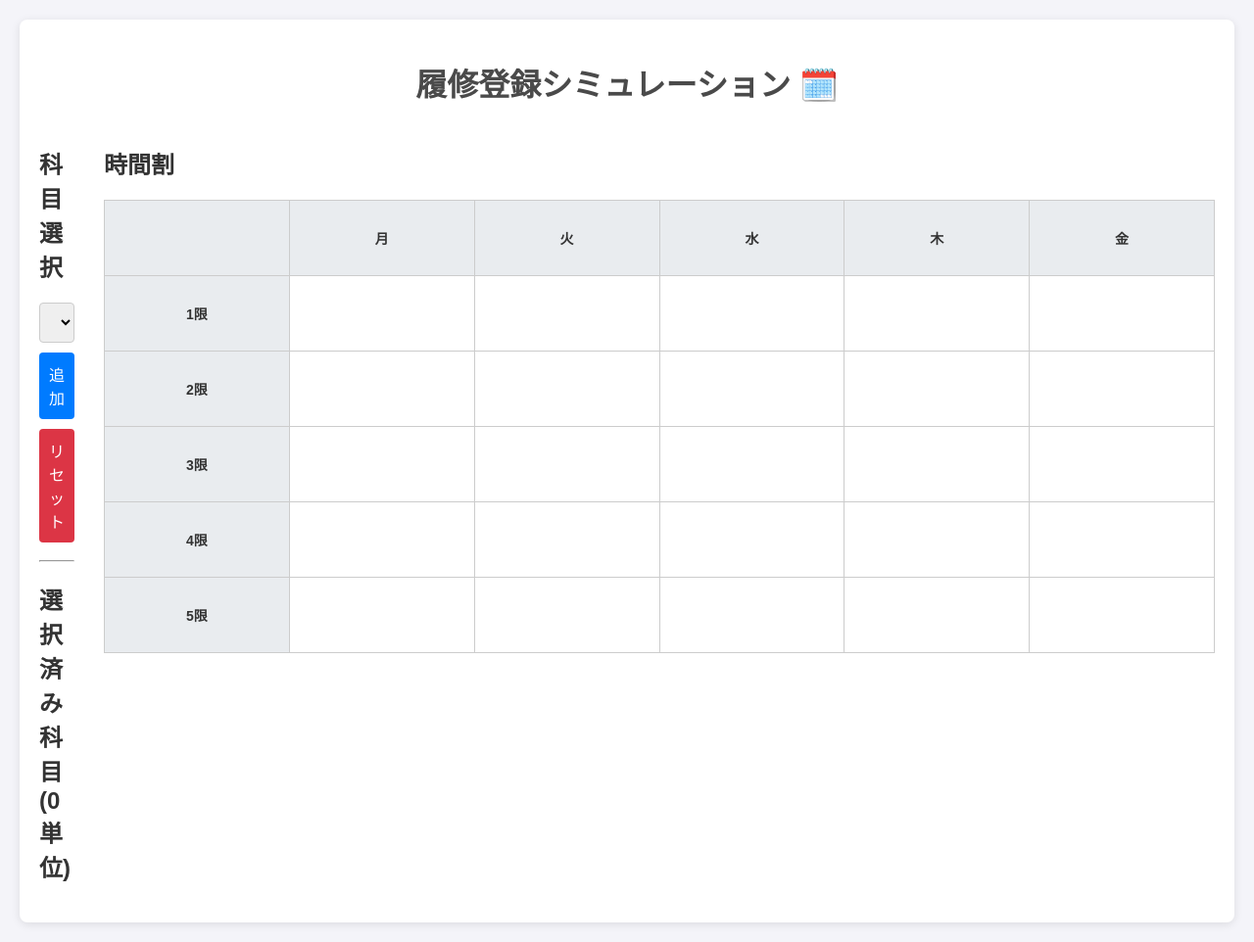
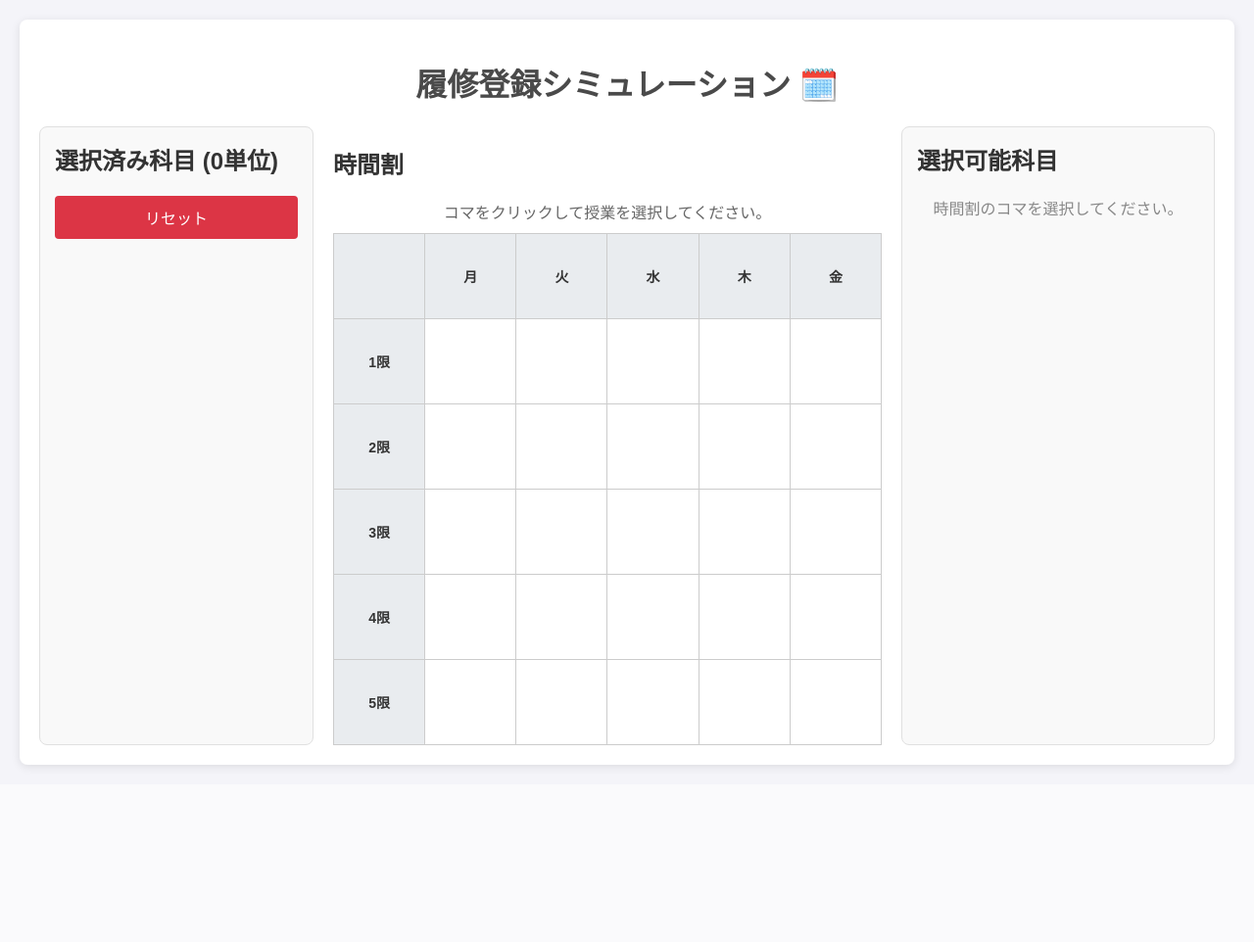
Before and after one commit to RyukokuDX/Rishu-Planner, a Flask app: page / in a window 1280 px wide. Shown: the whole page at 98% size. After the commit the page ends 786 px from the top, so only its background shows below. Run offline with Flask 3, Linux system fonts and the light colour scheme; lists and menus that the app fills with data are empty.

Commit message:
コマをクリックするとそのコマに受講可能な授業リストを表示するように変更

```diff
--- a/static/script.js
+++ b/static/script.js
@@ -1,24 +1,29 @@
 document.addEventListener('DOMContentLoaded', () => {
     // HTMLの要素を取得
-    const courseSelect = document.getElementById('course-select');
-    const addButton = document.getElementById('add-button');
-    const resetButton = document.getElementById('reset-button');
     const timetable = document.getElementById('timetable');
     const selectedList = document.getElementById('selected-list');
     const totalCreditsSpan = document.getElementById('total-credits');
+    const resetButton = document.getElementById('reset-button');
+    const availableCoursesList = document.getElementById('available-courses-list');
 
-    // 曜日のマッピング
-    const dayMap = { '月': 0, '火': 1, '水': 2, '木': 3, '金': 4 };
+    // データと状態管理
+    const dayMapReverse = ['月', '火', '水', '木', '金'];
     let selectedCourses = new Set(); // 選択済みの科目IDを管理
+    let currentSelectedCell = null; // 現在選択中のセル
 
-    // 初期化関数
+    /**
+     * アプリケーションを初期化する
+     */
     function initialize() {
         createTimetable();
-        populateCourseSelect();
+        addTimetableListeners();
         updateDisplay();
+        resetButton.addEventListener('click', handleReset);
     }
 
-    // 時間割の表を生成
+    /**
+     * 時間割の表を動的に生成する
+     */
     function createTimetable() {
         const days = ['月', '火', '水', '木', '金'];
         const periods = [1, 2, 3, 4, 5];
@@ -29,8 +34,9 @@ document.addEventListener('DOMContentLoaded', () => {
 
         periods.forEach(period => {
             html += `<tr><th>${period}限</th>`;
-            days.forEach(day => {
-                html += `<td id="cell-${dayMap[day]}-${period}"></td>`;
+            days.forEach((day, dayIndex) => {
+                // セルに曜日と時限の情報をデータ属性として埋め込む
+                html += `<td data-day-index="${dayIndex}" data-period="${period}"></td>`;
             });
             html += '</tr>';
         });
@@ -38,105 +44,180 @@ document.addEventListener('DOMContentLoaded', () => {
         timetable.innerHTML = html;
     }
 
-    // 科目選択のドロップダウンを生成
-    function populateCourseSelect() {
-        courses.forEach(course => {
-            const option = document.createElement('option');
-            option.value = course.id;
-            option.textContent = `${course.name} (${course.day}${course.period}限)`;
-            courseSelect.appendChild(option);
+    /**
+     * 時間割の各セルにクリックイベントを設定する
+     */
+    function addTimetableListeners() {
+        timetable.addEventListener('click', (e) => {
+            // TD（セル）要素以外がクリックされた場合は無視
+            if (e.target.tagName !== 'TD') return;
+
+            const cell = e.target;
+            const dayIndex = cell.dataset.dayIndex;
+            const period = cell.dataset.period;
+            handleCellClick(cell, dayIndex, period);
         });
     }
 
-    // 表示を更新するメインの関数
+    /**
+     * セルがクリックされた時の処理
+     */
+    function handleCellClick(cell, dayIndex, period) {
+        // 以前に選択されていたセルのハイライトを解除
+        if (currentSelectedCell) {
+            currentSelectedCell.classList.remove('selected-cell');
+        }
+
+        // 新しくクリックされたセルをハイライト
+        cell.classList.add('selected-cell');
+        currentSelectedCell = cell;
+
+        const day = dayMapReverse[dayIndex];
+        displayAvailableCourses(day, period);
+    }
+
+    /**
+     * 右パネルに選択可能な科目を表示する
+     */
+    function displayAvailableCourses(day, period) {
+        // 対象のコマに開講されている科目をフィルタリング
+        const available = courses.filter(c => c.day === day && c.period === period);
+
+        availableCoursesList.innerHTML = ''; // 表示をクリア
+
+        if (available.length === 0) {
+            availableCoursesList.innerHTML = '<p class="placeholder">このコマに開講されている<br>授業はありません。</p>';
+            return;
+        }
+
+        const listTitle = document.createElement('h3');
+        listTitle.textContent = `${day}曜 ${period}限 の授業`;
+        availableCoursesList.appendChild(listTitle);
+
+        available.forEach(course => {
+            const item = document.createElement('div');
+            item.className = 'course-item';
+
+            const isSelected = selectedCourses.has(course.id);
+
+            item.innerHTML = `
+                <span>${course.name} (${course.credits}単位)</span>
+                <button data-course-id="${course.id}" ${isSelected ? 'disabled' : ''}>
+                    ${isSelected ? '選択済' : '追加'}
+                </button>
+            `;
+
+            // 各科目の追加ボタンにイベントを設定
+            item.querySelector('button').addEventListener('click', () => {
+                addCourse(course.id, day, period);
+            });
+
+            availableCoursesList.appendChild(item);
+        });
+    }
+
+    /**
+     * 科目を履修リストに追加する
+     */
+    function addCourse(courseId, day, period) {
+        // 同じ時間帯に既に別の科目が登録されているかチェック
+        const existingCourseId = [...selectedCourses].find(id => {
+            const c = courses.find(cr => cr.id === id);
+            return c.day === day && c.period === period;
+        });
+
+        // 既存の科目があれば削除（上書き）
+        if (existingCourseId) {
+            selectedCourses.delete(existingCourseId);
+        }
+
+        selectedCourses.add(courseId);
+        updateDisplay();
+
+        // 右パネルの科目リストも更新して「追加」ボタンを「選択済」に変える
+        displayAvailableCourses(day, period);
+    }
+
+    /**
+     * 科目を履修リストから削除する
+     */
+    function removeCourse(courseId) {
+        const course = courses.find(c => c.id === courseId);
+        selectedCourses.delete(courseId);
+        updateDisplay();
+
+        // 右パネルが表示されている場合はそちらも更新
+        if (currentSelectedCell) {
+            const day = dayMapReverse[currentSelectedCell.dataset.dayIndex];
+            const period = currentSelectedCell.dataset.period;
+            if (course.day === day && course.period === period) {
+                 displayAvailableCourses(day, period);
+            }
+        }
+    }
+
+    /**
+     * 画面全体の表示を更新する
+     */
     function updateDisplay() {
-        // 時間割とリストをクリア
+        // 1. 時間割のセルをクリア
         document.querySelectorAll('#timetable td').forEach(td => {
             td.innerHTML = '';
             td.classList.remove('course-cell');
         });
+        // 選択中のセルのハイライトは維持
+        if (currentSelectedCell) {
+            currentSelectedCell.classList.add('selected-cell');
+        }
+
+        // 2. 左パネルの選択済みリストをクリア
         selectedList.innerHTML = '';
 
         let totalCredits = 0;
-        const timetableSlots = {}; // 時間の重複チェック用
 
         selectedCourses.forEach(courseId => {
             const course = courses.find(c => c.id === courseId);
             if (!course) return;
 
-            const slot = `${course.day}-${course.period}`;
+            // 3. 時間割に科目名をセット
+            const cell = document.querySelector(`td[data-day-index='${dayMapReverse.indexOf(course.day)}'][data-period='${course.period}']`);
+            if (cell) {
+                cell.textContent = course.name;
+                cell.classList.add('course-cell');
+            }
 
-            // 既に同じ時間帯に科目があれば、新しい方を優先（UI上は後から追加したものが表示される）
-            timetableSlots[slot] = course;
+            // 4. 左パネルの選択済みリストに項目を追加
+            const li = document.createElement('li');
+            li.textContent = `${course.name} (${course.day}${course.period}限)`;
+            const removeBtn = document.createElement('button');
+            removeBtn.textContent = '削除';
+            removeBtn.onclick = () => removeCourse(course.id);
+            li.appendChild(removeBtn);
+            selectedList.appendChild(li);
 
+            // 5. 合計単位数を加算
             totalCredits += parseInt(course.credits, 10);
         });
 
-        // 重複チェックと描画
-        const conflicts = new Set();
-        const tempSlots = {};
-        selectedCourses.forEach(courseId => {
-            const course = courses.find(c => c.id === courseId);
-            const slot = `${course.day}-${course.period}`;
-            if (tempSlots[slot]) {
-                conflicts.add(slot);
-            }
-            tempSlots[slot] = true;
-        });
-
-
-        Object.values(timetableSlots).forEach(course => {
-            const slot = `${course.day}-${course.period}`;
-            const cell = document.getElementById(`cell-${dayMap[course.day]}-${course.period}`);
-            if (cell) {
-                cell.textContent = course.name;
-                cell.classList.add('course-cell');
-                if (conflicts.has(slot)) {
-                    cell.style.backgroundColor = '#f8d7da'; // 重複している場合は赤くする
-                } else {
-                    cell.style.backgroundColor = ''; // 重複がなければデフォルト
-                }
-            }
-
-            // 選択済みリストに追加
-            const li = document.createElement('li');
-            li.textContent = `${course.name} (${course.credits}単位)`;
-            if (conflicts.has(slot)) {
-                 li.style.color = 'red';
-                 li.textContent += ' [重複!]';
-            }
-            selectedList.appendChild(li);
-        });
-
+        // 6. 合計単位数を更新
         totalCreditsSpan.textContent = totalCredits;
     }
 
-    // 「追加」ボタンの処理
-    addButton.addEventListener('click', () => {
-        const selectedId = courseSelect.value;
-        if (!selectedId) {
-            alert('科目を選択してください。');
-            return;
-        }
-
-        if (selectedCourses.has(selectedId)) {
-            alert('この科目は既に追加されています。');
-            return;
-        }
-
-        selectedCourses.add(selectedId);
-        updateDisplay();
-    });
-
-    // 「リセット」ボタンの処理
-    resetButton.addEventListener('click', () => {
+    /**
+     * リセットボタンの処理
+     */
+    function handleReset() {
         if (confirm('すべての選択をリセットしますか？')) {
             selectedCourses.clear();
+            availableCoursesList.innerHTML = '<p class="placeholder">時間割のコマを選択してください。</p>';
+            if(currentSelectedCell) {
+                currentSelectedCell.classList.remove('selected-cell');
+                currentSelectedCell = null;
+            }
             updateDisplay();
-            courseSelect.value = "";
         }
-    });
+    }
 
-    // アプリケーションの初期化
+    // --- アプリケーションの実行 ---
     initialize();
 });
--- a/static/style.css
+++ b/static/style.css
@@ -6,7 +6,7 @@ body {
     padding: 20px;
 }
 .container {
-    max-width: 1200px;
+    max-width: 1300px;
     margin: 0 auto;
     background: #fff;
     padding: 20px;
@@ -18,31 +18,39 @@ header h1 {
     color: #4a4a4a;
 }
 main {
-    display: flex;
-    gap: 30px;
+    display: grid;
+    grid-template-columns: 280px 1fr 320px; /* 3カラムレイアウト */
+    gap: 20px;
 }
-.controls {
-    width: 300px;
+
+.left-panel, .right-panel {
+    padding: 15px;
+    background-color: #f9f9f9;
+    border-radius: 8px;
+    border: 1px solid #e0e0e0;
 }
-.timetable-container {
-    flex-grow: 1;
+.left-panel h2, .right-panel h2 {
+    margin-top: 0;
 }
-select, button {
-    width: 100%;
-    padding: 10px;
+
+.timetable-container p {
+    text-align: center;
+    color: #666;
     margin-bottom: 10px;
-    border-radius: 4px;
-    border: 1px solid #ccc;
-    font-size: 16px;
 }
+
 button {
     cursor: pointer;
-    background-color: #007bff;
-    color: white;
+    padding: 10px;
+    border-radius: 4px;
     border: none;
+    font-size: 16px;
+    width: 100%;
+    margin-bottom: 10px;
 }
 button#reset-button {
     background-color: #dc3545;
+    color: white;
 }
 #timetable {
     width: 100%;
@@ -53,29 +61,89 @@ button#reset-button {
     border: 1px solid #ccc;
     padding: 8px;
     text-align: center;
-    height: 60px;
+    height: 70px;
     font-size: 14px;
+    vertical-align: middle;
 }
 #timetable th {
     background-color: #e9ecef;
 }
+#timetable td {
+    cursor: pointer;
+    transition: background-color 0.2s;
+}
+#timetable td:hover {
+    background-color: #e2e6ea;
+}
+/* クリックされたセルをハイライト */
+#timetable td.selected-cell {
+    background-color: #b8daff;
+    outline: 2px solid #007bff;
+    outline-offset: -2px;
+}
 .course-cell {
     background-color: #d1ecf1;
     font-weight: bold;
-    font-size: 12px;
-    line-height: 1.3;
+    font-size: 13px;
+    line-height: 1.4;
     overflow: hidden;
+    color: #0c5460;
 }
+
+/* 選択済みリスト */
 #selected-list {
     list-style: none;
     padding: 0;
+    margin-top: 10px;
 }
 #selected-list li {
     background: #f0f0f0;
-    padding: 8px;
+    padding: 10px;
     margin-bottom: 5px;
     border-radius: 4px;
     display: flex;
     justify-content: space-between;
     align-items: center;
+    font-size: 14px;
 }
+#selected-list li button {
+    font-size: 12px;
+    padding: 3px 8px;
+    width: auto;
+    background-color: #6c757d;
+    color: white;
+}
+
+/* 右パネルの選択可能科目リスト */
+#available-courses-list .course-item {
+    padding: 10px;
+    margin-bottom: 8px;
+    border: 1px solid #ddd;
+    border-radius: 4px;
+    background-color: #fff;
+    display: flex;
+    justify-content: space-between;
+    align-items: center;
+}
+#available-courses-list .course-item button {
+    padding: 5px 10px;
+    font-size: 14px;
+    width: auto;
+    background-color: #28a745;
+    color: white;
+}
+#available-courses-list .course-item button:disabled {
+    background-color: #ccc;
+    cursor: not-allowed;
+}
+#available-courses-list .placeholder {
+    color: #888;
+    text-align: center;
+    margin-top: 20px;
+}
+#available-courses-list h3 {
+    text-align: center;
+    margin-top: 0;
+    margin-bottom: 15px;
+    color: #007bff;
+}
--- a/templates/index.html
+++ b/templates/index.html
@@ -13,25 +13,25 @@
         </header>
 
         <main>
-            <div class="controls">
-                <h2>科目選択</h2>
-                <select id="course-select">
-                    <option value="">--- 科目を選択 ---</option>
-                </select>
-                <button id="add-button">追加</button>
+            <div class="left-panel">
+                <h2>選択済み科目 (<span id="total-credits">0</span>単位)</h2>
                 <button id="reset-button">リセット</button>
-
-                <hr>
-
-                <h2>選択済み科目 (<span id="total-credits">0</span>単位)</h2>
                 <ul id="selected-list">
                     </ul>
             </div>
 
             <div class="timetable-container">
                 <h2>時間割</h2>
+                <p>コマをクリックして授業を選択してください。</p>
                 <table id="timetable">
                     </table>
+            </div>
+
+            <div class="right-panel">
+                <h2>選択可能科目</h2>
+                <div id="available-courses-list">
+                    <p class="placeholder">時間割のコマを選択してください。</p>
+                </div>
             </div>
         </main>
     </div>
```
